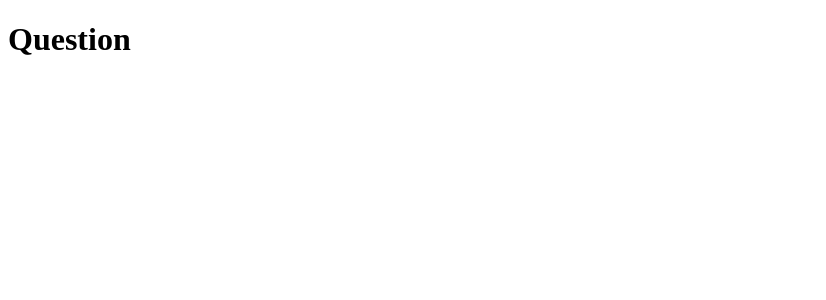
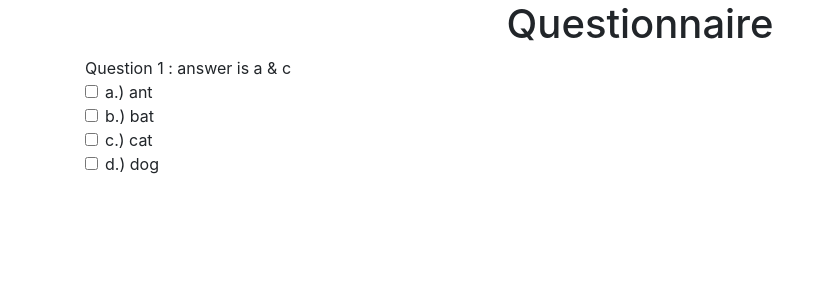
Before and after one commit to mixkungz/hello-django, a Django app: page /questions in a window 1280 px wide. Shown: the top 300 px of the page, without its empty margins (0-826 px from the left). Run offline with Django 3.2, Linux system fonts and the light colour scheme; some libraries are stand-ins or nearby versions.

Commit message:
:clown_face: Mocking simple questionnaire ui.

```diff
--- a/questionnaire/templates/question_list.html
+++ b/questionnaire/templates/question_list.html
@@ -1,12 +1,58 @@
 <!DOCTYPE html>
 <html lang="en">
+
 <head>
     <meta charset="UTF-8">
     <meta name="viewport" content="width=device-width, initial-scale=1.0">
     <meta http-equiv="X-UA-Compatible" content="ie=edge">
-    <title>Document</title>
+    <title>Question</title>
+    <link rel="stylesheet" href="https://stackpath.bootstrapcdn.com/bootstrap/4.2.1/css/bootstrap.min.css" integrity="sha384-GJzZqFGwb1QTTN6wy59ffF1BuGJpLSa9DkKMp0DgiMDm4iYMj70gZWKYbI706tWS"
+        crossorigin="anonymous">
 </head>
+
 <body>
-    <h1>Question</h1>
+    <div class="container">
+        <div class="row">
+            <div class="col">
+                <h1 class="text-center">Questionnaire</h1>
+            </div>
+            <div class="col-12">
+                <span>Question 1 : answer is a & c</span>
+                <div class="form-check">
+                    <input class="form-check-input" type="checkbox" value="" id="defaultCheck1">
+                    <label class="form-check-label" for="defaultCheck1">
+                        a.) ant
+                    </label>
+                </div>
+                <div class="form-check">
+                    <input class="form-check-input" type="checkbox" value="" id="defaultCheck1">
+                    <label class="form-check-label" for="defaultCheck1">
+                        b.) bat
+                    </label>
+                </div>
+                <div class="form-check">
+                    <input class="form-check-input" type="checkbox" value="" id="defaultCheck1">
+                    <label class="form-check-label" for="defaultCheck1">
+                        c.) cat
+                    </label>
+                </div>
+                <div class="form-check">
+                    <input class="form-check-input" type="checkbox" value="" id="defaultCheck1">
+                    <label class="form-check-label" for="defaultCheck1">
+                        d.) dog
+                    </label>
+                </div>
+            </div>
+        </div>
+
+    </div>
+
 </body>
+<script src="https://code.jquery.com/jquery-3.3.1.slim.min.js" integrity="sha384-q8i/X+965DzO0rT7abK41JStQIAqVgRVzpbzo5smXKp4YfRvH+8abtTE1Pi6jizo"
+    crossorigin="anonymous"></script>
+<script src="https://cdnjs.cloudflare.com/ajax/libs/popper.js/1.14.6/umd/popper.min.js" integrity="sha384-wHAiFfRlMFy6i5SRaxvfOCifBUQy1xHdJ/yoi7FRNXMRBu5WHdZYu1hA6ZOblgut"
+    crossorigin="anonymous"></script>
+<script src="https://stackpath.bootstrapcdn.com/bootstrap/4.2.1/js/bootstrap.min.js" integrity="sha384-B0UglyR+jN6CkvvICOB2joaf5I4l3gm9GU6Hc1og6Ls7i6U/mkkaduKaBhlAXv9k"
+    crossorigin="anonymous"></script>
+
 </html>
```
